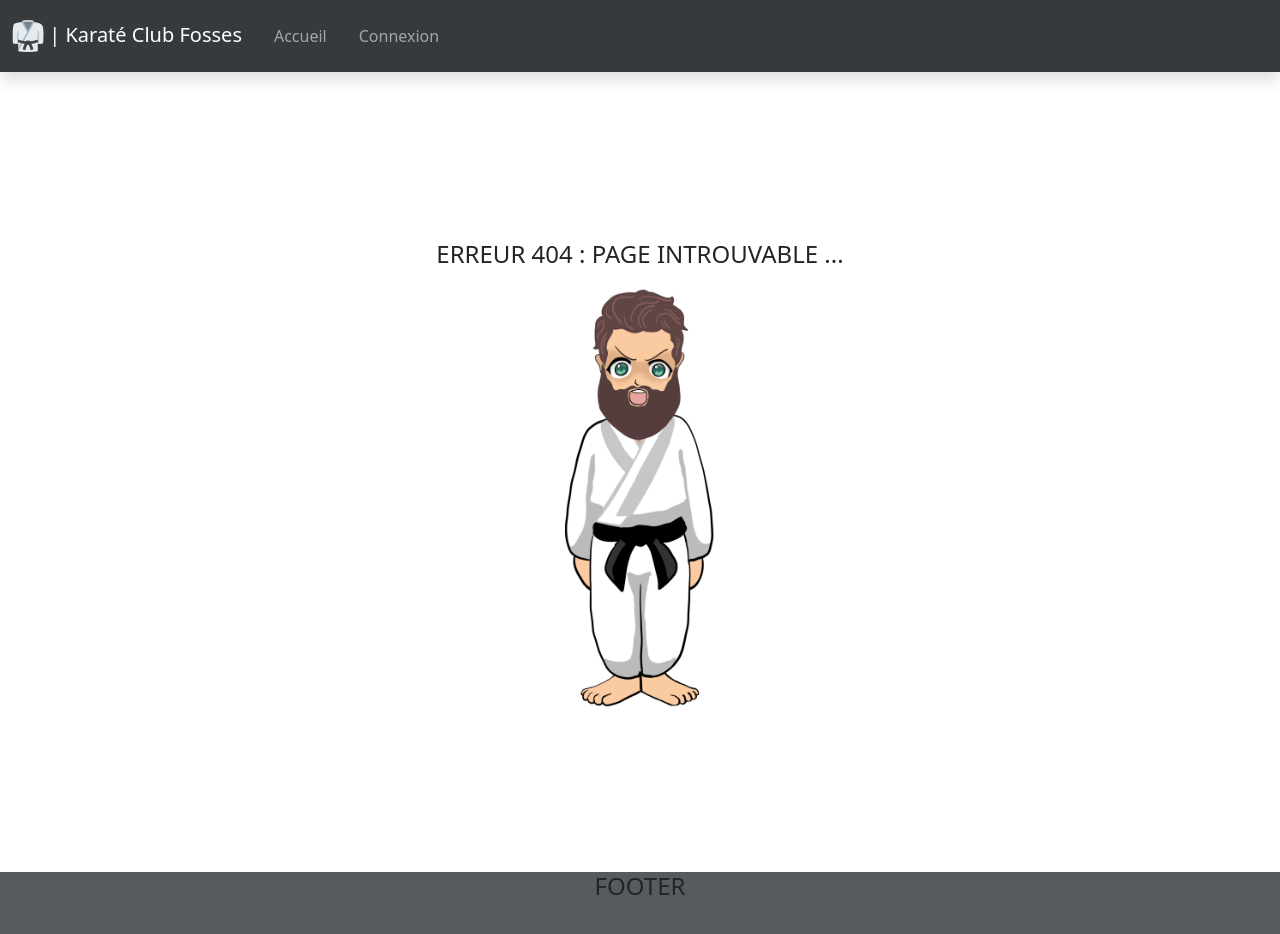
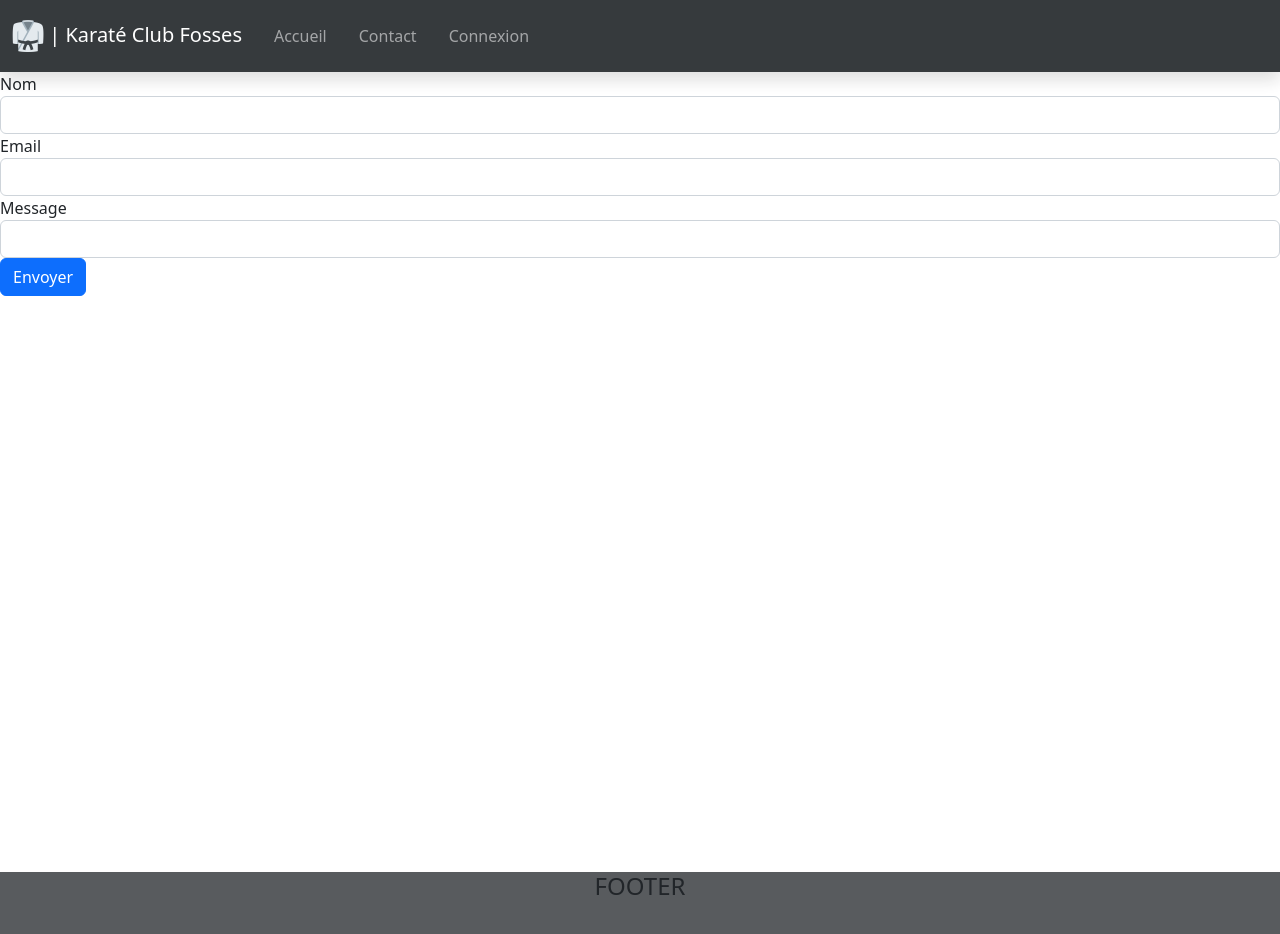
Before and after one commit to theocrsb/KCF_Front, a React (Create React App) app: page /contact in a window 1280 px wide. Before the commit this address had no page. Shown: the top 934 px of the page. Built offline with nearby package versions, Linux system fonts and the light colour scheme.

Commit message:
debut forulaire contact

```diff
--- a/src/App.tsx
+++ b/src/App.tsx
@@ -24,6 +24,7 @@ import CoursByKarateka from './pages/futur/CoursByKarateka';
 
 import KaratekaAdmin from './pages/KaratekaAdmin';
 import CourAdmin from './pages/CourAdmin';
+import Contact from './pages/Contact';
 
 export interface PayloadToken {
   exp: number;
@@ -51,6 +52,7 @@ function App() {
             <Routes>
               <Route path='*' element={<NotFound />} />
               <Route path='/' element={<Home />} />
+              <Route path='/contact' element={<Contact />} />
               <Route path='/connect' element={<Connect />} />
               <Route path='/subscribe' element={<Subscribe />} />
 
--- a/src/components/NavBar.tsx
+++ b/src/components/NavBar.tsx
@@ -83,6 +83,11 @@ const NavBar = () => {
                 <div className='nav-link'>Accueil</div>
               </NavLink>
             </li>
+            <li className='nav-item'>
+              <NavLink to='/contact' end className='nav-link'>
+                <div className='nav-link'>Contact</div>
+              </NavLink>
+            </li>
             {/* --------------------------- user ou admin ou superadmin connecté --------------------------- */}
             {(role === 'admin' || role === 'superadmin' || role === 'user') && (
               <li className='nav-item'>
--- /dev/null
+++ b/src/pages/Contact.tsx
@@ -0,0 +1,67 @@
+import React, { useState } from 'react';
+
+const Contact = () => {
+  const [formData, setFormData] = useState({
+    name: '',
+    email: '',
+    message: '',
+  });
+
+  const { name, email, message } = formData;
+
+  const handleChange = (e: React.ChangeEvent<HTMLInputElement>) =>
+    setFormData({ ...formData, [e.target.name]: e.target.value });
+
+  const handleSubmit = (e: React.MouseEvent<HTMLFormElement>) => {
+    e.preventDefault();
+    // Envoyer l'email ici (nous verrons comment dans la prochaine étape)
+    console.log(formData);
+  };
+  return (
+    <div style={{ minHeight: '100vh' }}>
+      <form onSubmit={handleSubmit}>
+        <div className='form-group'>
+          <label htmlFor='name'>Nom</label>
+          <input
+            type='text'
+            className='form-control'
+            id='name'
+            name='name'
+            value={name}
+            onChange={handleChange}
+            required
+          />
+        </div>
+        <div className='form-group'>
+          <label htmlFor='email'>Email</label>
+          <input
+            type='email'
+            className='form-control'
+            id='email'
+            name='email'
+            value={email}
+            onChange={handleChange}
+            required
+          />
+        </div>
+        <div className='form-group'>
+          <label htmlFor='message'>Message</label>
+          <input
+            type='text'
+            className='form-control'
+            id='message'
+            name='message'
+            value={message}
+            onChange={handleChange}
+            required
+          />
+        </div>
+        <button type='submit' className='btn btn-primary'>
+          Envoyer
+        </button>
+      </form>
+    </div>
+  );
+};
+
+export default Contact;
--- a/src/pages/Home.tsx
+++ b/src/pages/Home.tsx
@@ -59,7 +59,7 @@ const Home = () => {
             <ul className='list-group list-group-flush text-center'>
               <li className='list-group-item'>Responsable : M. Niazul MIAH</li>
               <li className='list-group-item'>
-                Adresse : 25 square du Roussillon 95470 FOSSES
+                Adresse : Avenue de la Haute Grève 95470 FOSSES
               </li>
               <li className='list-group-item'>
                 Kata | Kumite | Baby Karaté | Cardio Training 100% Girls
@@ -80,17 +80,29 @@ const Home = () => {
       {/* calendrier fix + info */}
       {/* ordi */}
       {isBigScreen && (
-        <div className='d-flex justify-content-center m-3 mt-5'>
-          <img
-            className='p-3'
-            src={planning}
-            alt='planning club karaté'
-            style={{ width: '49%' }}
-          />
-
-          <div className='p-3' style={{ width: '49%' }}>
-            INFOS
+        <div>
+          <div className='d-flex justify-content-center m-3 mt-5'>
+            <img
+              src={planning}
+              alt='planning club karaté'
+              style={{ width: '672px' }}
+            />
           </div>
+          <div className='d-flex justify-content-center m-3'>
+            {/* <div className='' style={{ width: '80%' }}> */}
+            <iframe
+              // width='560'
+              // height='315'
+              style={{ width: '672px', height: '378px' }}
+              className='p-3'
+              src='https://www.youtube.com/embed/Hu6muwJNZEg'
+              title='YouTube video : LES KATAS POUR DEBUTANTS'
+              frameBorder='0'
+              allow='accelerometer; autoplay; clipboard-write; encrypted-media; gyroscope; picture-in-picture; web-share'
+              allowFullScreen
+            ></iframe>
+          </div>
+          {/* </div> */}
         </div>
       )}
 
@@ -100,14 +112,24 @@ const Home = () => {
             <img
               src={planning}
               alt='planning club karaté'
-              style={{ width: '80%' }}
+              style={{ width: '90%' }}
             />
           </div>
           <div className='d-flex justify-content-center m-3'>
-            <div className='' style={{ width: '80%' }}>
-              INFOS
-            </div>
+            {/* <div className='' style={{ width: '80%' }}> */}
+            <iframe
+              // width='560'
+              // height='315'
+              style={{ width: '448px', height: '252px' }}
+              className='p-3'
+              src='https://www.youtube.com/embed/Hu6muwJNZEg'
+              title='YouTube video : LES KATAS POUR DEBUTANTS'
+              frameBorder='0'
+              allow='accelerometer; autoplay; clipboard-write; encrypted-media; gyroscope; picture-in-picture; web-share'
+              allowFullScreen
+            ></iframe>
           </div>
+          {/* </div> */}
         </div>
       )}
     </div>
```
